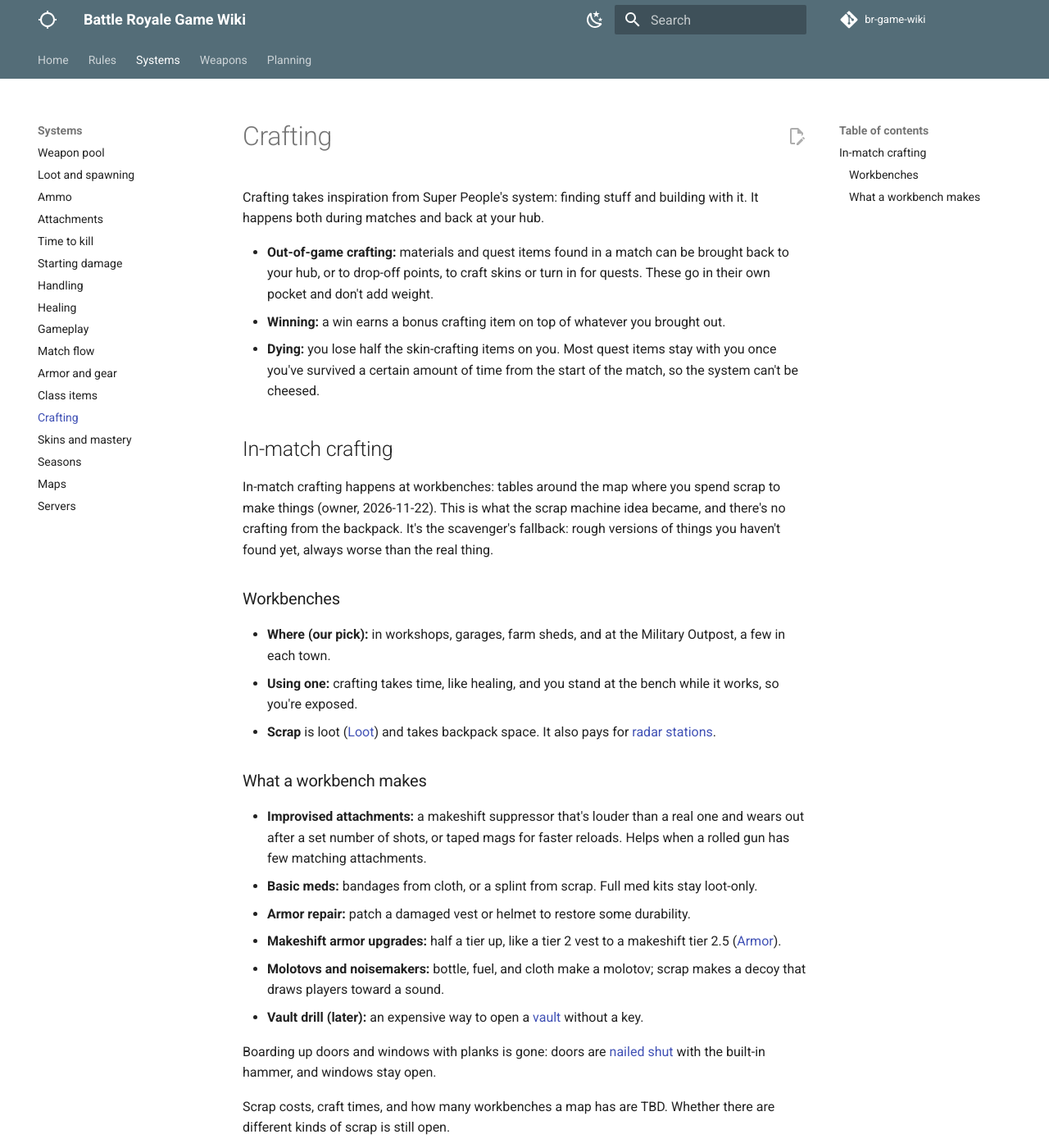
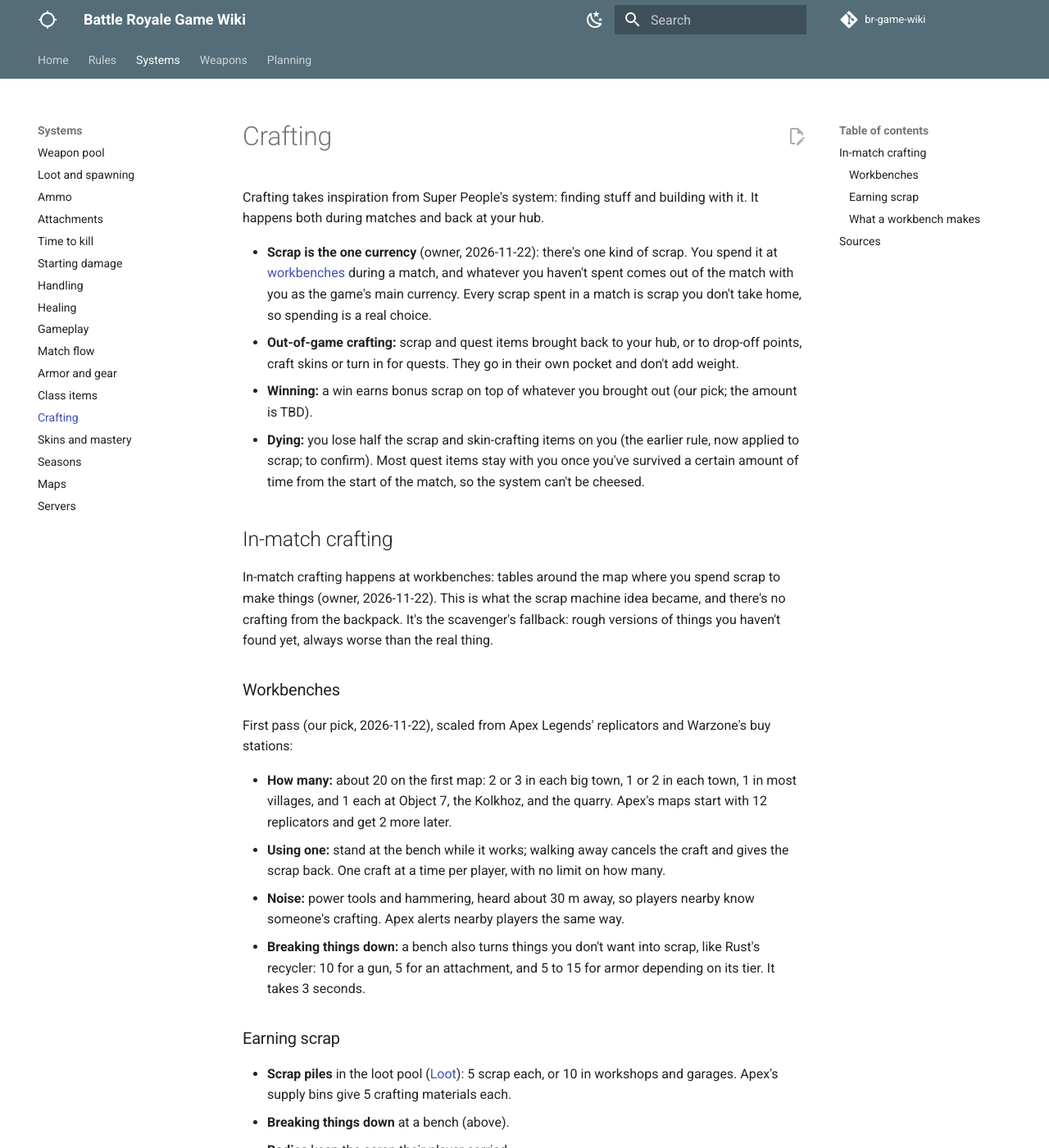
Before and after one commit to DerrickSpartan1/br-game-wiki, an MkDocs documentation site: the page built from docs/systems/crafting.md, in a window 1280 px wide and 1400 px high. Shown: the whole window at 82% size. Built offline with MkDocs 1.6.1 and Material for MkDocs 9.7.7, drawn with Linux system fonts in a browser that asks for light colours; comment, search, counter and statistics services are not loaded; some of the changed text lies outside the part shown.

Commit message:
Scrap as the one currency; first pass for workbench costs, times, and counts
Co-Authored-By: Claude Opus 5.5 <noreply@anthropic.com>
Claude-Session: https://claude.ai/code/session_01LAp2s4euUjj6HZthupXLj4

```diff
--- a/docs/systems/crafting.md
+++ b/docs/systems/crafting.md
@@ -2,9 +2,10 @@
 
 Crafting takes inspiration from Super People's system: finding stuff and building with it. It happens both during matches and back at your hub.
 
-- **Out-of-game crafting:** materials and quest items found in a match can be brought back to your hub, or to drop-off points, to craft skins or turn in for quests. These go in their own pocket and don't add weight.
-- **Winning:** a win earns a bonus crafting item on top of whatever you brought out.
-- **Dying:** you lose half the skin-crafting items on you. Most quest items stay with you once you've survived a certain amount of time from the start of the match, so the system can't be cheesed.
+- **Scrap is the one currency** (owner, 2026-11-22): there's one kind of scrap. You spend it at [workbenches](#workbenches) during a match, and whatever you haven't spent comes out of the match with you as the game's main currency. Every scrap spent in a match is scrap you don't take home, so spending is a real choice.
+- **Out-of-game crafting:** scrap and quest items brought back to your hub, or to drop-off points, craft skins or turn in for quests. They go in their own pocket and don't add weight.
+- **Winning:** a win earns bonus scrap on top of whatever you brought out (our pick; the amount is TBD).
+- **Dying:** you lose half the scrap and skin-crafting items on you (the earlier rule, now applied to scrap; to confirm). Most quest items stay with you once you've survived a certain amount of time from the start of the match, so the system can't be cheesed.
 
 ## In-match crafting
 
@@ -12,19 +13,44 @@ In-match crafting happens at workbenches: tables around the map where you spend
 
 ### Workbenches
 
-- **Where (our pick):** in workshops, garages, farm sheds, and at the Military Outpost, a few in each town.
-- **Using one:** crafting takes time, like healing, and you stand at the bench while it works, so you're exposed.
-- **Scrap** is loot ([Loot](loot.md)) and takes backpack space. It also pays for [radar stations](match-flow.md#radar-stations).
+First pass (our pick, 2026-11-22), scaled from Apex Legends' replicators and Warzone's buy stations:
+
+- **How many:** about 20 on the first map: 2 or 3 in each big town, 1 or 2 in each town, 1 in most villages, and 1 each at Object 7, the Kolkhoz, and the quarry. Apex's maps start with 12 replicators and get 2 more later.
+- **Using one:** stand at the bench while it works; walking away cancels the craft and gives the scrap back. One craft at a time per player, with no limit on how many.
+- **Noise:** power tools and hammering, heard about 30 m away, so players nearby know someone's crafting. Apex alerts nearby players the same way.
+- **Breaking things down:** a bench also turns things you don't want into scrap, like Rust's recycler: 10 for a gun, 5 for an attachment, and 5 to 15 for armor depending on its tier. It takes 3 seconds.
+
+### Earning scrap
+
+- **Scrap piles** in the loot pool ([Loot](loot.md)): 5 scrap each, or 10 in workshops and garages. Apex's supply bins give 5 crafting materials each.
+- **Breaking things down** at a bench (above).
+- **Bodies** keep the scrap their player carried.
+- **Vaults** hold 50 scrap, and care packages 25.
+- **What a match is worth:** a player who loots steadily should finish with roughly 100 to 200 scrap if they spend none (a target to test).
+- **Carrying it:** scrap goes in its own pocket with no weight, since it's now a currency (changed from taking backpack space).
 
 ### What a workbench makes
 
-- **Improvised attachments:** a makeshift suppressor that's louder than a real one and wears out after a set number of shots, or taped mags for faster reloads. Helps when a rolled gun has few matching attachments.
-- **Basic meds:** bandages from cloth, or a splint from scrap. Full med kits stay loot-only.
-- **Armor repair:** patch a damaged vest or helmet to restore some durability.
-- **Makeshift armor upgrades:** half a tier up, like a tier 2 vest to a makeshift tier 2.5 ([Armor](armor.md)).
-- **Molotovs and noisemakers:** bottle, fuel, and cloth make a molotov; scrap makes a decoy that draws players toward a sound.
-- **Vault drill (later):** an expensive way to open a [vault](match-flow.md#vaults-and-keys) without a key.
+| Item | Scrap | Time | Notes |
+| --- | --- | --- | --- |
+| Ammo for a gun you're carrying | 10 | 4 s | About two mags' worth, in that gun's caliber. Useful when the pool rolls guns with rare rounds. Apex: 10 |
+| 3 bandages | 10 | 4 s | |
+| First aid kit | 25 | 8 s | Full med kits stay loot-only. Apex: med kit 15, shield battery 20 |
+| Armor repair | 15 | 8 s | Restores half of a vest's or helmet's lost durability |
+| Makeshift helmet upgrade | 40 | 12 s | Half a tier up ([Armor](armor.md)) |
+| Makeshift vest upgrade | 50 | 15 s | Half a tier up |
+| Improvised suppressor | 25 | 12 s | Louder than a real one; wears out after about 60 shots |
+| Taped mags | 20 | 8 s | Work like the lowest quick mag tier |
+| Molotov | 15 | 6 s | |
+| Noisemaker decoy | 10 | 4 s | Draws players toward a sound |
+| Vault drill (later) | 100 | 15 s | Opens any [vault](match-flow.md#vaults-and-keys) in about 45 seconds, loudly |
+
+The cheapest item to the most expensive is 10 to 100 scrap, close to Warzone's buy stations ($1,500 to $10,000). [Radar stations](match-flow.md#radar-stations) charge 50 scrap.
 
 Boarding up doors and windows with planks is gone: doors are [nailed shut](gameplay.md#nailing-doors-shut) with the built-in hammer, and windows stay open.
 
-Scrap costs, craft times, and how many workbenches a map has are TBD. Whether there are different kinds of scrap is still open.
+## Sources
+
+- [Apex Legends Wiki: Crafting](https://apexlegends.fandom.com/wiki/Crafting) (costs, 10-second crafts, alerts) · [Apex Legends Wiki: Replicator](https://apexlegends.wiki.gg/wiki/Replicator) (12 per map, 2 more later)
+- [PCGamesN: Warzone buy station prices](https://www.pcgamesn.com/call-of-duty-warzone/buy-stations-killstreaks-prices)
+- [Corrosion Hour: Rust research table](https://www.corrosionhour.com/rust-research-table/) (scrap as Rust's currency)
```
Also changed, not shown: docs/planning/changelog.md (+1 -0 lines), docs/planning/decisions.md (+1 -0 lines), docs/planning/open-questions.md (+1 -2 lines), docs/systems/match-flow.md (+1 -1 lines).
